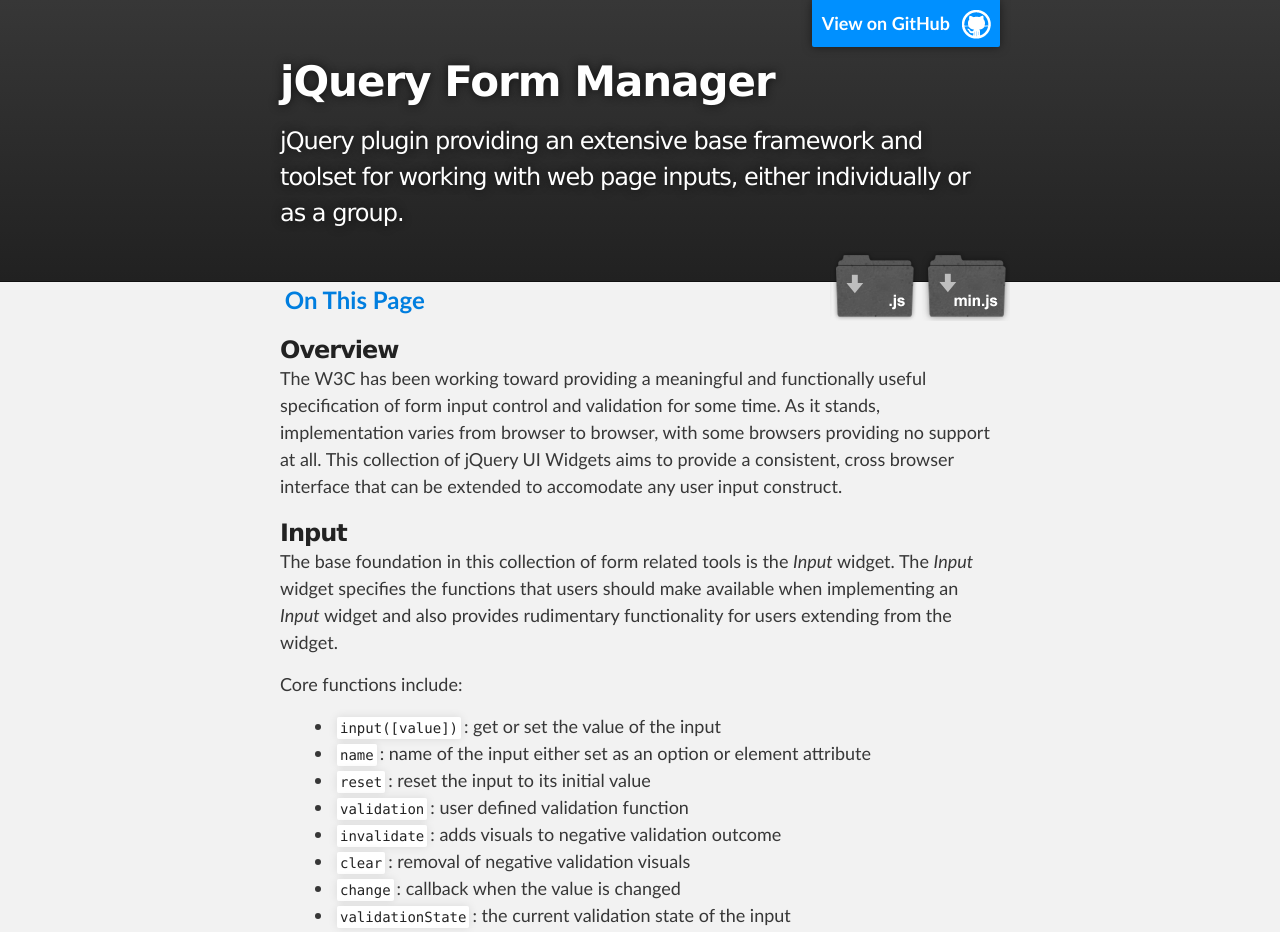
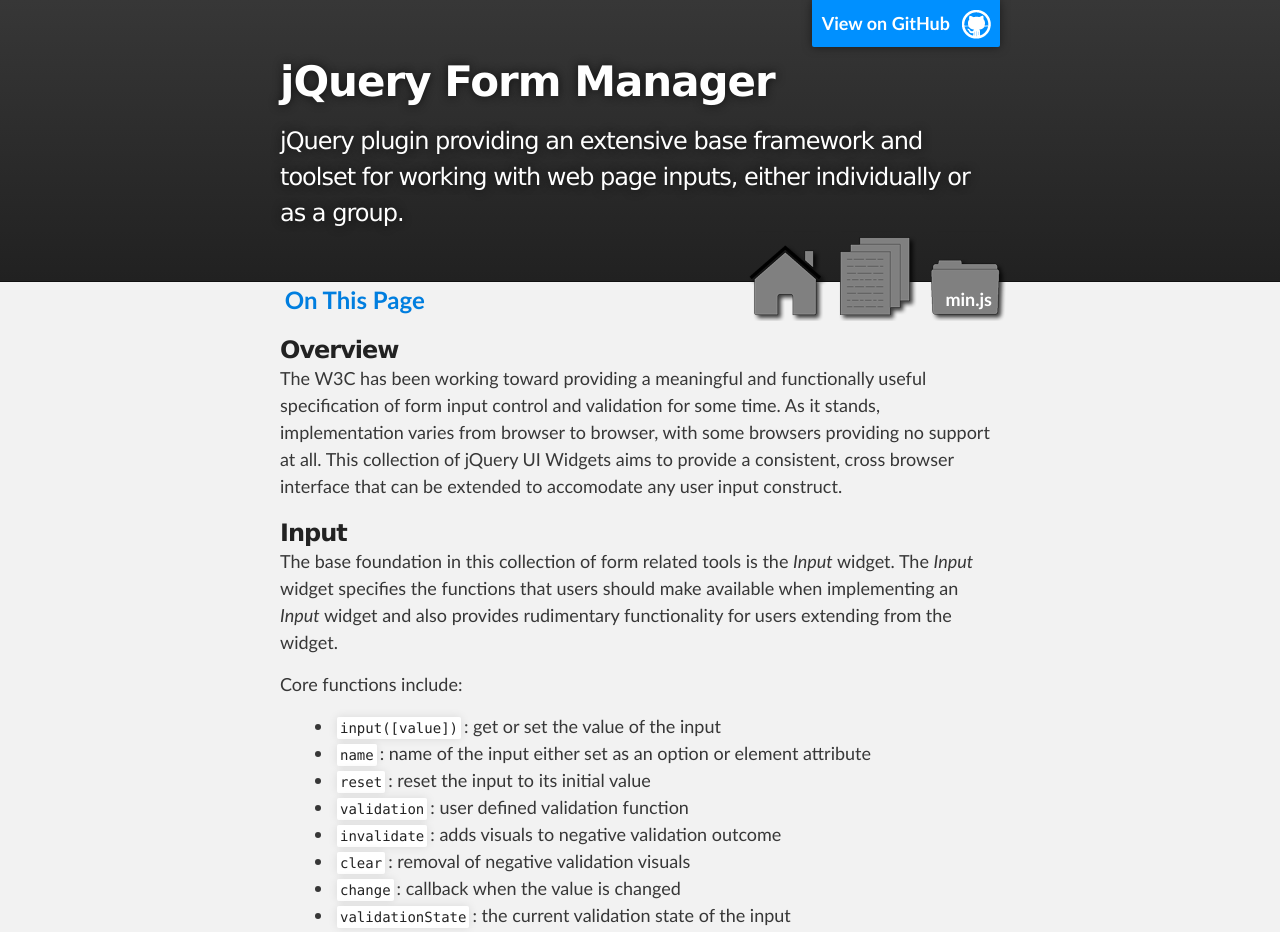
Before and after one commit to borgboyone/jquery-form-manager, a plain HTML site: page index.html in a window 1280 px wide. Shown: the top 932 px of the page. Drawn offline with nearby package versions, Linux system fonts and the light colour scheme.

Commit message:
Added new icon images for downloads; pointed download links to js and min.js.

```diff
--- a/index.html
+++ b/index.html
@@ -33,9 +33,10 @@
           <h1 id="project_title">jQuery Form Manager</h1>
           <h2 id="project_tagline">jQuery plugin providing an extensive base framework and toolset for working with web page inputs, either individually or as a group.</h2>
 
-            <section id="downloads">
-              <a class="zip_download_link" href="https://raw.githubusercontent.com/borgboyone/jquery-form-manager/master/src/jquery.form.manager.min.js">Download this project's min js file</a>
-              <a class="tar_download_link" href="https://raw.githubusercontent.com/borgboyone/jquery-form-manager/master/src/jquery.form.manager.js">Download this project's js file</a>
+            <section id="navigation">
+              <a class="download_link" href="https://raw.githubusercontent.com/borgboyone/jquery-form-manager/master/src/jquery.form.manager.min.js" title="Download min.js"><div style="position: absolute; bottom: 8px; right: 18px; color: white; font-weight: 800;">min.js</div></a>
+              <a class="document_link" href="https://raw.githubusercontent.com/borgboyone/jquery-form-manager/master/src/jquery.form.manager.js" title="Documentation">Browse documentation</a>
+              <a class="home_link" href="https://raw.githubusercontent.com/borgboyone/jquery-form-manager/master/src/jquery.form.manager.js" title="Home">Return to the home page</a>
             </section>
         </header>
     </div>
--- a/stylesheets/stylesheet.css
+++ b/stylesheets/stylesheet.css
@@ -315,43 +315,66 @@ Full-Width Styles
   text-shadow: #111 0px 0px 10px;
 }
 
-#downloads {
+#navigation {
   position: absolute;
-  width: 210px;
+  width: 290px;
   z-index: 10;
   bottom: -40px;
   right: 0;
-  height: 70px;
+  height: 90px;
   /*background: url('../images/icon_download.png') no-repeat 0% 90%;*/
 }
 
-.zip_download_link {
+.download_link {
   display: block;
   float: right;
   width: 90px;
-  height:70px;
-  text-indent: -5000px;
+  height:90px;
+  /*text-indent: -5000px;*/
   overflow: hidden;
-  background: url(../images/sprite_download2.png) no-repeat bottom left;
+  background-image: url(../images/my-icons.png);
+  background-position: bottom center;
+  background-repeat: no-repeat;
+  background-size: 270px 180px;
 }
 
-.tar_download_link {
+.document_link {
   display: block;
   float: right;
   width: 90px;
-  height:70px;
+  height:90px;
   text-indent: -5000px;
   overflow: hidden;
-  background: url(../images/sprite_download2.png) no-repeat bottom right;
+  background-image: url(../images/my-icons.png);
+  background-position: bottom left;
+  background-repeat: no-repeat;
+  background-size: 270px 180px;
+}
+
+.home_link {
+  display: block;
+  float: right;
+  width: 90px;
+  height:90px;
+  text-indent: -5000px;
+  overflow: hidden;
+  background-image: url(../images/my-icons.png);
+  background-position: bottom right;
+  background-repeat: no-repeat;
+  background-size: 270px 180px;
   margin-left: 10px;
 }
 
-.zip_download_link:hover {
-  background: url(../images/sprite_download2.png) no-repeat top left;
+.download_link:hover {
+  background-position: top center;
 }
 
-.tar_download_link:hover {
-  background: url(../images/sprite_download2.png) no-repeat top right;
+.document_link:hover {
+  background-position: top left;
+}
+
+.home_link:hover {
+  background-position: top right;
 }
 
 #main_content_wrap {
```
Also changed, not shown: images/my-icons.png (added).
